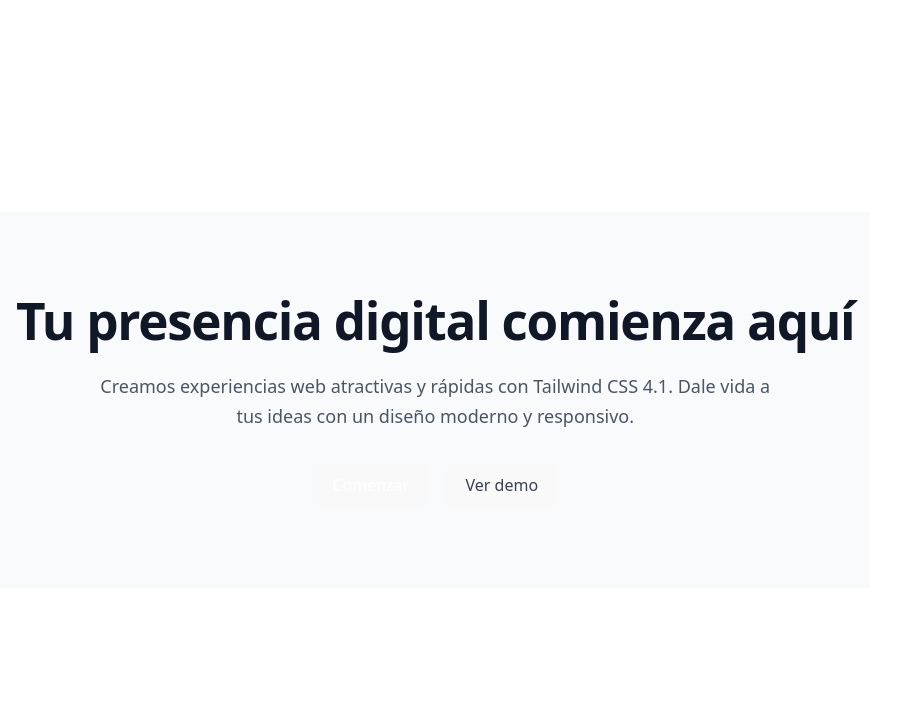
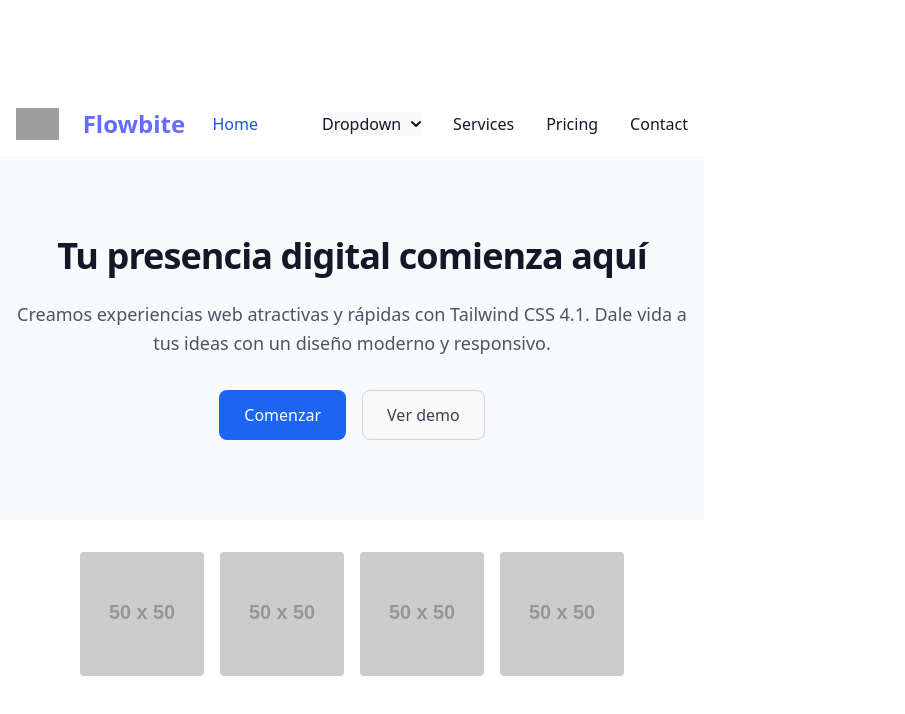
Before and after one commit to SvillacisH/landing, a website built with Vite: page index.html in a window 1280 px wide. Shown: the whole page, without its empty margins (0-905 px from the left). Built offline with nearby package versions, Linux system fonts and the light colour scheme; grey boxes are pictures that could not be loaded; placeholder pictures from the web are drawn by us.

Commit message:
Guia07 Final

```diff
--- a/index.html
+++ b/index.html
@@ -2,6 +2,7 @@
 <html lang="en">
 
 <head>
+  <link href="https://cdn.jsdelivr.net/npm/flowbite@3.1.2/dist/flowbite.min.css" rel="stylesheet" />
   <script src="https://cdn.jsdelivr.net/npm/@tailwindcss/browser@4"></script>
   <meta charset="UTF-8" />
   <link rel="icon" type="image/svg+xml" href="/vite.svg" />
@@ -11,7 +12,62 @@
 
 
 <body>
+  <script src="https://cdn.jsdelivr.net/npm/flowbite@3.1.2/dist/flowbite.min.js"></script>
   <main class="bg-slate-50">
+
+
+<nav class="bg-white border-gray-200 dark:bg-gray-900 dark:border-gray-700">
+  <div class="max-w-screen-xl flex flex-wrap items-center justify-between mx-auto p-4">
+    <a href="#" class="flex items-center space-x-3 rtl:space-x-reverse">
+        <img src="https://flowbite.com/docs/images/logo.svg" class="h-8" alt="Flowbite Logo" />
+        <span class="self-center text-2xl font-semibold whitespace-nowrap dark:text-white">Flowbite</span>
+    </a>
+    <button data-collapse-toggle="navbar-dropdown" type="button" class="inline-flex items-center p-2 w-10 h-10 justify-center text-sm text-gray-500 rounded-lg md:hidden hover:bg-gray-100 focus:outline-none focus:ring-2 focus:ring-gray-200 dark:text-gray-400 dark:hover:bg-gray-700 dark:focus:ring-gray-600" aria-controls="navbar-dropdown" aria-expanded="false">
+        <span class="sr-only">Open main menu</span>
+        <svg class="w-5 h-5" aria-hidden="true" xmlns="http://www.w3.org/2000/svg" fill="none" viewBox="0 0 17 14">
+            <path stroke="currentColor" stroke-linecap="round" stroke-linejoin="round" stroke-width="2" d="M1 1h15M1 7h15M1 13h15"/>
+        </svg>
+    </button>
+    <div class="hidden w-full md:block md:w-auto" id="navbar-dropdown">
+      <ul class="flex flex-col font-medium p-4 md:p-0 mt-4 border border-gray-100 rounded-lg bg-gray-50 md:space-x-8 rtl:space-x-reverse md:flex-row md:mt-0 md:border-0 md:bg-white dark:bg-gray-800 md:dark:bg-gray-900 dark:border-gray-700">
+        <li>
+          <a href="#" class="block py-2 px-3 text-white bg-blue-700 rounded-sm md:bg-transparent md:text-blue-700 md:p-0 md:dark:text-blue-500 dark:bg-blue-600 md:dark:bg-transparent" aria-current="page">Home</a>
+        </li>
+        <li>
+            <button id="dropdownNavbarLink" data-dropdown-toggle="dropdownNavbar" class="flex items-center justify-between w-full py-2 px-3 text-gray-900 rounded-sm hover:bg-gray-100 md:hover:bg-transparent md:border-0 md:hover:text-blue-700 md:p-0 md:w-auto dark:text-white md:dark:hover:text-blue-500 dark:focus:text-white dark:border-gray-700 dark:hover:bg-gray-700 md:dark:hover:bg-transparent">Dropdown <svg class="w-2.5 h-2.5 ms-2.5" aria-hidden="true" xmlns="http://www.w3.org/2000/svg" fill="none" viewBox="0 0 10 6">
+    <path stroke="currentColor" stroke-linecap="round" stroke-linejoin="round" stroke-width="2" d="m1 1 4 4 4-4"/>
+  </svg></button>
+            <!-- Dropdown menu -->
+            <div id="dropdownNavbar" class="z-10 hidden font-normal bg-white divide-y divide-gray-100 rounded-lg shadow-sm w-44 dark:bg-gray-700 dark:divide-gray-600">
+                <ul class="py-2 text-sm text-gray-700 dark:text-gray-400" aria-labelledby="dropdownLargeButton">
+                  <li>
+                    <a href="#" class="block px-4 py-2 hover:bg-gray-100 dark:hover:bg-gray-600 dark:hover:text-white">Dashboard</a>
+                  </li>
+                  <li>
+                    <a href="#" class="block px-4 py-2 hover:bg-gray-100 dark:hover:bg-gray-600 dark:hover:text-white">Settings</a>
+                  </li>
+                  <li>
+                    <a href="#" class="block px-4 py-2 hover:bg-gray-100 dark:hover:bg-gray-600 dark:hover:text-white">Earnings</a>
+                  </li>
+                </ul>
+                <div class="py-1">
+                  <a href="#" class="block px-4 py-2 text-sm text-gray-700 hover:bg-gray-100 dark:hover:bg-gray-600 dark:text-gray-200 dark:hover:text-white">Sign out</a>
+                </div>
+            </div>
+        </li>
+        <li>
+          <a href="#" class="block py-2 px-3 text-gray-900 rounded-sm hover:bg-gray-100 md:hover:bg-transparent md:border-0 md:hover:text-blue-700 md:p-0 dark:text-white md:dark:hover:text-blue-500 dark:hover:bg-gray-700 dark:hover:text-white md:dark:hover:bg-transparent">Services</a>
+        </li>
+        <li>
+          <a href="#" class="block py-2 px-3 text-gray-900 rounded-sm hover:bg-gray-100 md:hover:bg-transparent md:border-0 md:hover:text-blue-700 md:p-0 dark:text-white md:dark:hover:text-blue-500 dark:hover:bg-gray-700 dark:hover:text-white md:dark:hover:bg-transparent">Pricing</a>
+        </li>
+        <li>
+          <a href="#" class="block py-2 px-3 text-gray-900 rounded-sm hover:bg-gray-100 md:hover:bg-transparent md:border-0 md:hover:text-blue-700 md:p-0 dark:text-white md:dark:hover:text-blue-500 dark:hover:bg-gray-700 dark:hover:text-white md:dark:hover:bg-transparent">Contact</a>
+        </li>
+      </ul>
+    </div>
+  </div>
+</nav>
     <div id="container-01" class="mx-auto px-4 py-20 text-center">
       <h1 class ="text-4xl font-extrabold tracking-tight text-gray-900">Tu presencia digital comienza aquí</h1>
       <p class="mt-6 text-lg leading-relaxed text-gray-600 max-w-2xl mx-auto">Creamos experiencias web atractivas y rápidas con Tailwind CSS 4.1. Dale vida a tus ideas con un diseño moderno
@@ -21,6 +77,16 @@
         <button id="demo" class="inline-block px-6 py-3 border border-gray-300 text-gray-700 rounded-lg">Ver demo</button>
       </div>
     </div>
+    <section class="bg-white dark:bg-gray-900">
+     <div id="container-03" class="px-4 py-8 mx-auto max-w-md md:max-w-xl">
+         <div id="container-04" class="grid grid-cols-2 gap-4 md:grid-cols-4">
+             <img src="https://placehold.co/50" alt="Imagen 1" class="w-full h-auto rounded">
+             <img src="https://placehold.co/50" alt="Imagen 2" class="w-full h-auto rounded">
+             <img src="https://placehold.co/50" alt="Imagen 3" class="w-full h-auto rounded">
+             <img src="https://placehold.co/50" alt="Imagen 4" class="w-full h-auto rounded">
+         </div>
+     </div>
+ </section>
   </main>
 </body>
 
```
